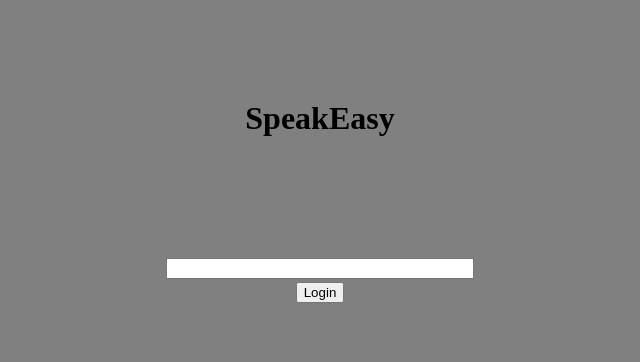
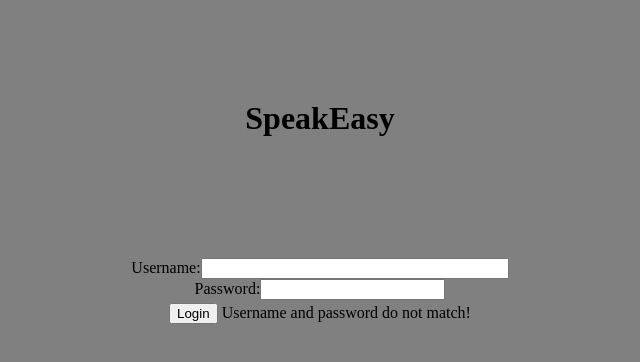
Before and after one commit to SE-Team-Two/LocalSpeak, a Flask app: page / in a window 1280 px wide. Shown: the top 362 px of the page, without its empty margins (320-960 px from the left). Run offline with Flask 2, Linux system fonts and the light colour scheme; parts of the project's set-up code (start-up, migrations or seed data) failed here and were passed over; some libraries are stand-ins or nearby versions.

Commit message:
Password field and error messages

```diff
--- a/pusher/templates/login.html
+++ b/pusher/templates/login.html
@@ -8,7 +8,14 @@
 
     <script>
     	$(document).ready( function() {
-    		$("#username").attr({'autocomplete':'off'});
+    		$("#username").attr({'autocomplete':'off',"required":"true"});
+    		document.getElementById("username").value= "";
+    		$("#password").attr({'autocomplete':'off',"required":"true"});
+    		document.getElementById("password").value= "";
+    		error = parseInt('{{error}}');
+    		if (error) {
+    			$("#error_msg").css({'display':'block'})
+    		}
     	});
     </script>
 
@@ -17,8 +24,14 @@
 		<h1>SpeakEasy</h1>
 		<div id="login_div">
 			<form id="login_form" method="POST" action="{{ url_for('login') }}">
-				<input type="text" id="username" name="username"> <br>
+				<div>
+					<label>Username:</label><input type="text" id="username" name="username">
+				</div>
+				<div>
+					<label>Password:</label><input type="password" id="password" name="password">
+				</div>
 				<button type="submit">Login</button>
+				<span id="error_msg">Username and password do not match!</span>
 			</form>
 		</div>
 	</body>
```
